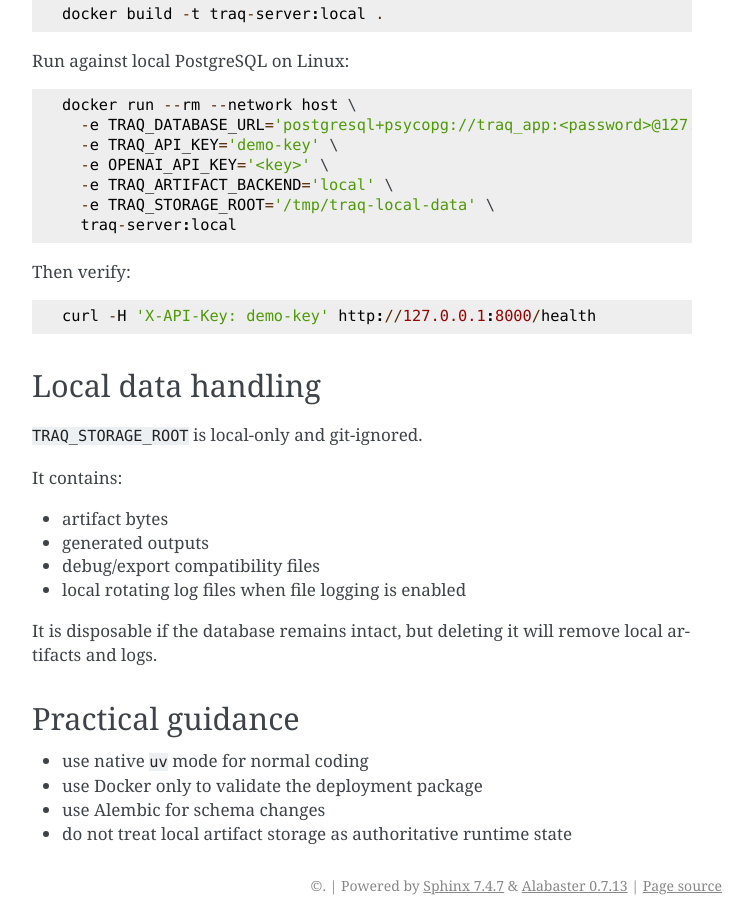
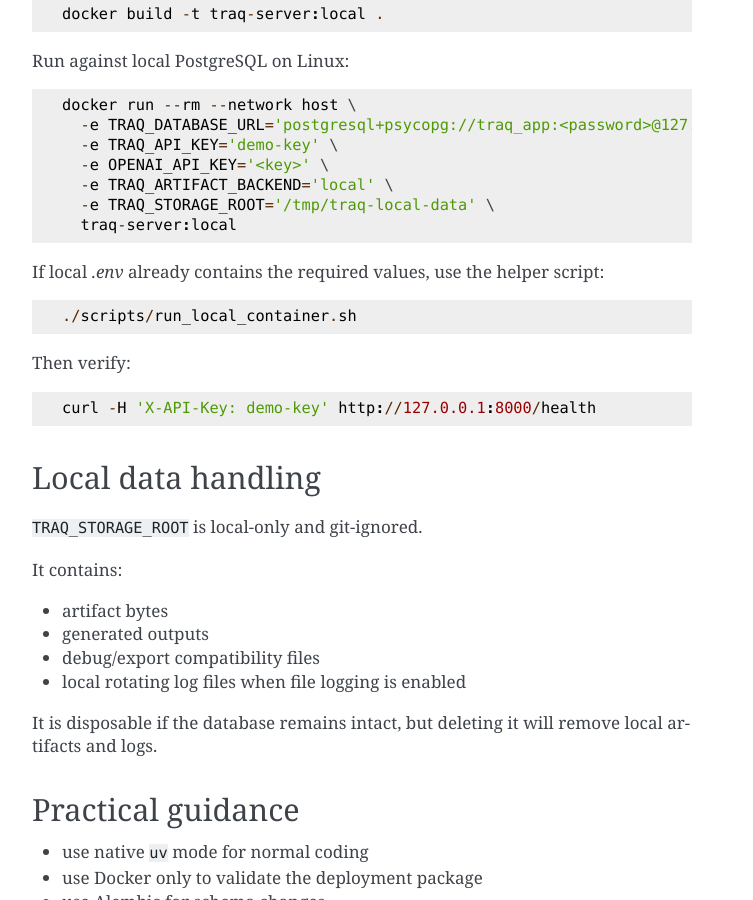
Before and after one commit to hammerdirt-analyst/traq-server, a Sphinx documentation site: the page built from docs/local_development.rst, in a window 1280 px wide and 900 px high, scrolled down 3979 px. Shown: the whole window, without its empty margins (388-1141 px from the left). Built offline with Sphinx 7.4.7, drawn with Linux system fonts in a browser that asks for light colours.

Commit message:
Add local container helper and bundle TRAQ template

```diff
--- a/docs/local_development.rst
+++ b/docs/local_development.rst
@@ -189,6 +189,10 @@ Run against local PostgreSQL on Linux::
      -e TRAQ_STORAGE_ROOT='/tmp/traq-local-data' \
      traq-server:local
 
+If local `.env` already contains the required values, use the helper script::
+
+   ./scripts/run_local_container.sh
+
 Then verify::
 
    curl -H 'X-API-Key: demo-key' http://127.0.0.1:8000/health
```
Also changed, not shown: README.md (+4 -0 lines), 4 other files.
